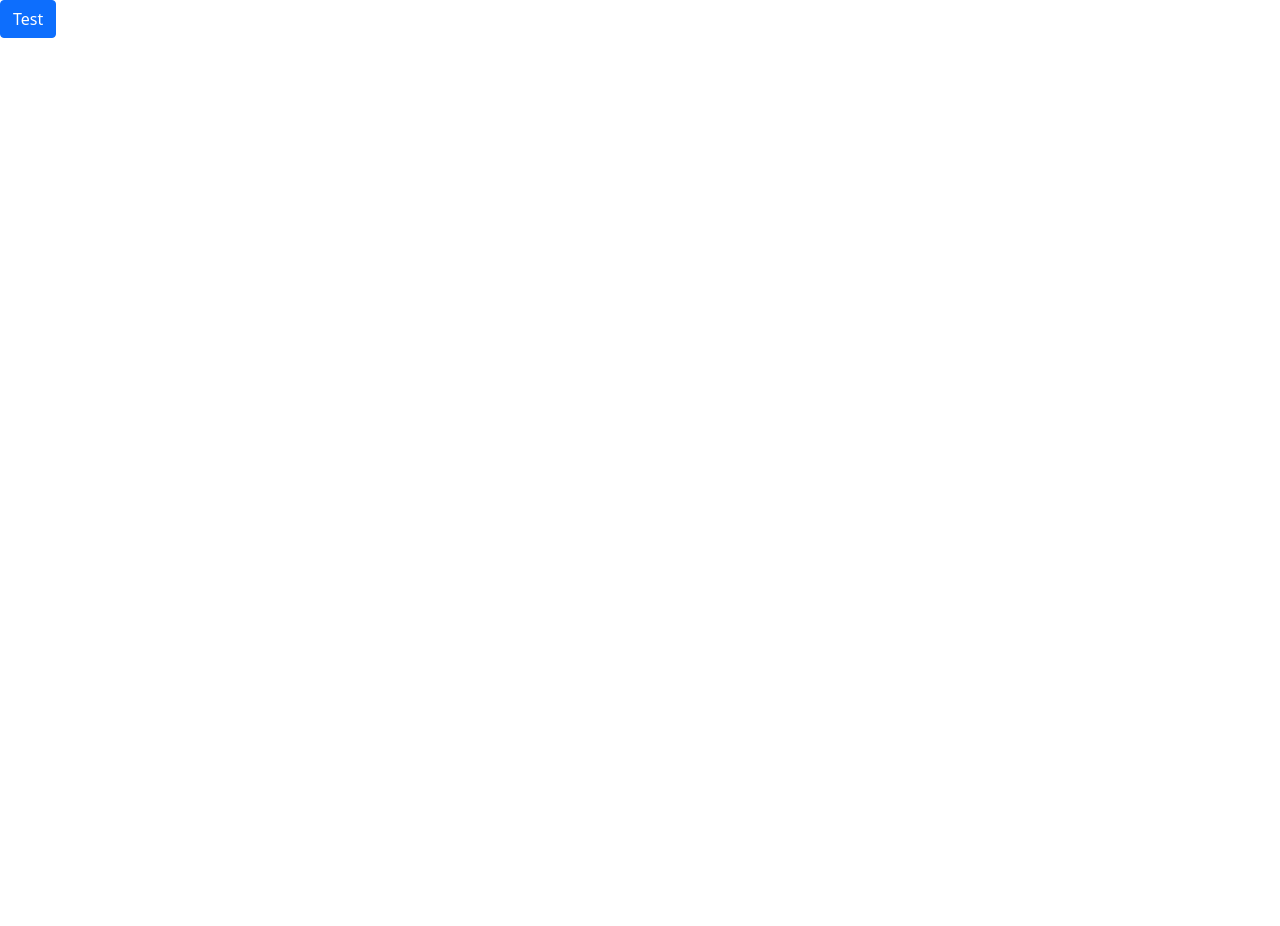
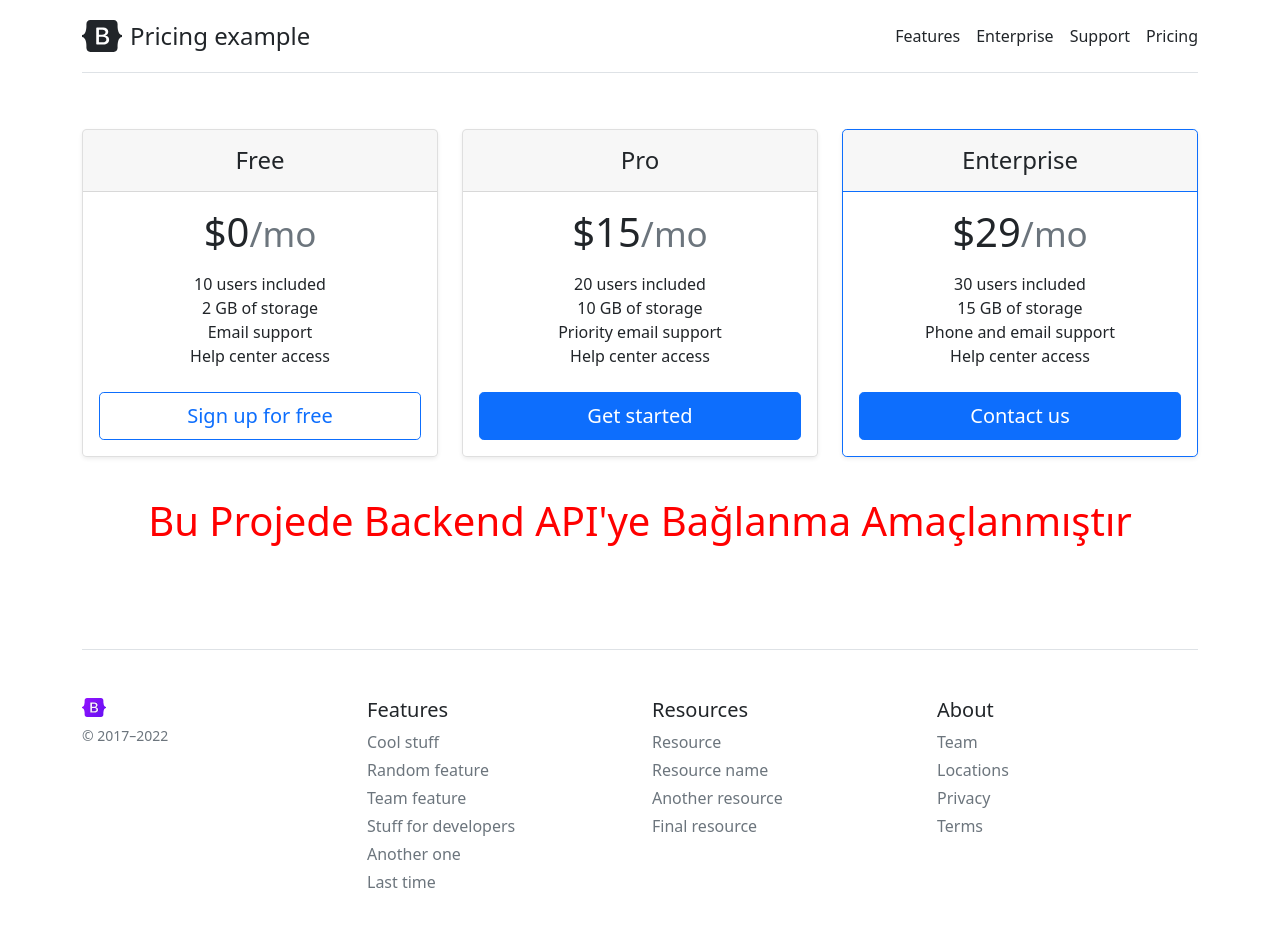
Before and after one commit to muratavci05/React_API_Tutorial_v2, a React (Create React App) app: page / in a window 1280 px wide. Shown: the top 926 px of the page. Before the commit the page ends 800 px from the top, so only its background shows below. Built offline with nearby package versions, Linux system fonts and the light colour scheme.

Commit message:
components modified, main add

```diff
--- a/src/App.js
+++ b/src/App.js
@@ -1,13 +1,18 @@
 import React from "react";
+import Header from "./Components/Header";
+import Main from "./Components/Main";
+import Footer from "./Components/Footer";
 
 
 function App() {
   return (
     <div className="App">
-      <header className="App-header">
 
-       <button className="btn btn-primary">Test</button>
-      </header>
+    <Header />
+    <Main/>
+    <Footer/>
+
+
     </div>
   );
 }
--- /dev/null
+++ b/src/Components/Footer/index.js
@@ -0,0 +1,51 @@
+import React from "react";
+import BootstrapLogo from "../Footer/bootstrap-logo.svg";
+
+
+const Footer = (props) => {
+
+    return(
+    <div className="container py-3">
+        <footer class="pt-4 my-md-5 pt-md-5 border-top">
+    <div class="row">
+      <div class="col-12 col-md">
+        <img class="mb-2" src={BootstrapLogo} alt="" width="24" height="19"/>
+        <small class="d-block mb-3 text-muted">© 2017–2022</small>
+      </div>
+      <div class="col-6 col-md">
+        <h5>Features</h5>
+        <ul class="list-unstyled text-small">
+          <li class="mb-1"><a class="link-secondary text-decoration-none" href="#">Cool stuff</a></li>
+          <li class="mb-1"><a class="link-secondary text-decoration-none" href="#">Random feature</a></li>
+          <li class="mb-1"><a class="link-secondary text-decoration-none" href="#">Team feature</a></li>
+          <li class="mb-1"><a class="link-secondary text-decoration-none" href="#">Stuff for developers</a></li>
+          <li class="mb-1"><a class="link-secondary text-decoration-none" href="#">Another one</a></li>
+          <li class="mb-1"><a class="link-secondary text-decoration-none" href="#">Last time</a></li>
+        </ul>
+      </div>
+      <div class="col-6 col-md">
+        <h5>Resources</h5>
+        <ul class="list-unstyled text-small">
+          <li class="mb-1"><a class="link-secondary text-decoration-none" href="#">Resource</a></li>
+          <li class="mb-1"><a class="link-secondary text-decoration-none" href="#">Resource name</a></li>
+          <li class="mb-1"><a class="link-secondary text-decoration-none" href="#">Another resource</a></li>
+          <li class="mb-1"><a class="link-secondary text-decoration-none" href="#">Final resource</a></li>
+        </ul>
+      </div>
+      <div class="col-6 col-md">
+        <h5>About</h5>
+        <ul class="list-unstyled text-small">
+          <li class="mb-1"><a class="link-secondary text-decoration-none" href="#">Team</a></li>
+          <li class="mb-1"><a class="link-secondary text-decoration-none" href="#">Locations</a></li>
+          <li class="mb-1"><a class="link-secondary text-decoration-none" href="#">Privacy</a></li>
+          <li class="mb-1"><a class="link-secondary text-decoration-none" href="#">Terms</a></li>
+        </ul>
+      </div>
+    </div>
+  </footer>
+  </div>
+
+    )
+};
+
+export default Footer;
--- a/src/Components/Header/index.js
+++ b/src/Components/Header/index.js
@@ -1,7 +1,15 @@
-<header>
+import React from "react"
+
+import Bootstrap from "../Header/bootstrap.svg";
+
+
+const Header = (props) => {
+
+    return(
+        <header className="container py-3">
     <div className="d-flex flex-column flex-md-row align-items-center pb-3 mb-4 border-bottom">
       <a href="/" className="d-flex align-items-center text-dark text-decoration-none">
-        <svg xmlns="http://www.w3.org/2000/svg" width="40" height="32" className="me-2"
+        <svg xmlns={Bootstrap} width="40" height="32" className="me-2"
         viewBox="0 0 118 94" role="img"><title>Bootstrap</title><path fill-rule="evenodd"
         clip-rule="evenodd" d="M24.509 0c-6.733 0-11.715 5.893-11.492 12.284.214 6.14-.064
         14.092-2.066 20.577C8.943 39.365 5.547 43.485 0 44.014v5.972c5.547.529 8.943 4.649
@@ -24,8 +32,10 @@
       </nav>
     </div>
 
-    <div className="pricing-header p-3 pb-md-4 mx-auto text-center">
-      <h1 className="display-4 fw-normal">Pricing</h1>
-      <p className="fs-5 text-muted">Quickly build an effective pricing table for your potential customers with this Bootstrap example. It’s built with default Bootstrap components and utilities with little customization.</p>
-    </div>
+
   </header>
+    )
+
+};
+
+export default Header;
--- /dev/null
+++ b/src/Components/Main/index.js
@@ -0,0 +1,70 @@
+import React from "react";
+
+
+const Main = (props) => {
+
+    return(
+        <main className="container py-3">
+    <div className="row row-cols-1 row-cols-md-3 mb-3 text-center">
+      <div className="col">
+        <div className="card mb-4 rounded-3 shadow-sm">
+          <div className="card-header py-3">
+            <h4 className="my-0 fw-normal">Free</h4>
+          </div>
+          <div className="card-body">
+            <h1 className="card-title pricing-card-title">$0<small className="text-muted fw-light">/mo</small></h1>
+            <ul className="list-unstyled mt-3 mb-4">
+              <li>10 users included</li>
+              <li>2 GB of storage</li>
+              <li>Email support</li>
+              <li>Help center access</li>
+            </ul>
+            <button type="button" className="w-100 btn btn-lg btn-outline-primary">Sign up for free</button>
+          </div>
+        </div>
+      </div>
+      <div className="col">
+        <div className="card mb-4 rounded-3 shadow-sm">
+          <div className="card-header py-3">
+            <h4 className="my-0 fw-normal">Pro</h4>
+          </div>
+          <div className="card-body">
+            <h1 className="card-title pricing-card-title">$15<small className="text-muted fw-light">/mo</small></h1>
+            <ul className="list-unstyled mt-3 mb-4">
+              <li>20 users included</li>
+              <li>10 GB of storage</li>
+              <li>Priority email support</li>
+              <li>Help center access</li>
+            </ul>
+            <button type="button" className="w-100 btn btn-lg btn-primary">Get started</button>
+          </div>
+        </div>
+      </div>
+      <div className="col">
+        <div className="card mb-4 rounded-3 shadow-sm border-primary">
+          <div className="card-header py-3 text-bg-primary border-primary">
+            <h4 className="my-0 fw-normal">Enterprise</h4>
+          </div>
+          <div className="card-body">
+            <h1 className="card-title pricing-card-title">$29<small className="text-muted fw-light">/mo</small></h1>
+            <ul className="list-unstyled mt-3 mb-4">
+              <li>30 users included</li>
+              <li>15 GB of storage</li>
+              <li>Phone and email support</li>
+              <li>Help center access</li>
+            </ul>
+            <button type="button" className="w-100 btn btn-lg btn-primary">Contact us</button>
+          </div>
+        </div>
+      </div>
+    </div>
+
+    <h2 className="display-6 text-center mb-4" style={{color:"red"}}>Bu Projede Backend API'ye Bağlanma Amaçlanmıştır</h2>
+
+
+
+  </main>
+    )
+};
+
+export default Main;
```
Also changed, not shown: src/Components/Footer/bootstrap-logo.svg (added), src/Components/Header/bootstrap.svg.
